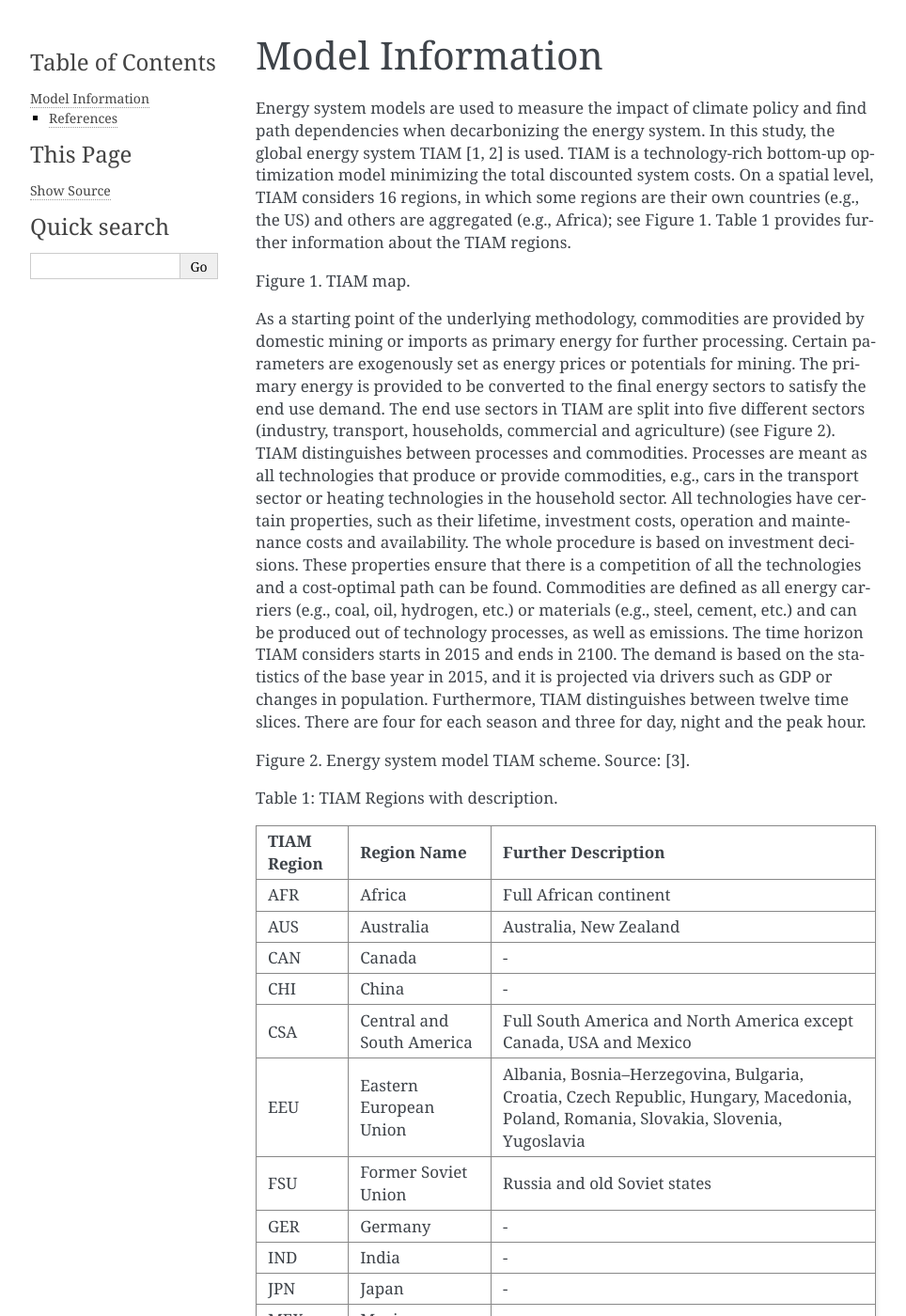
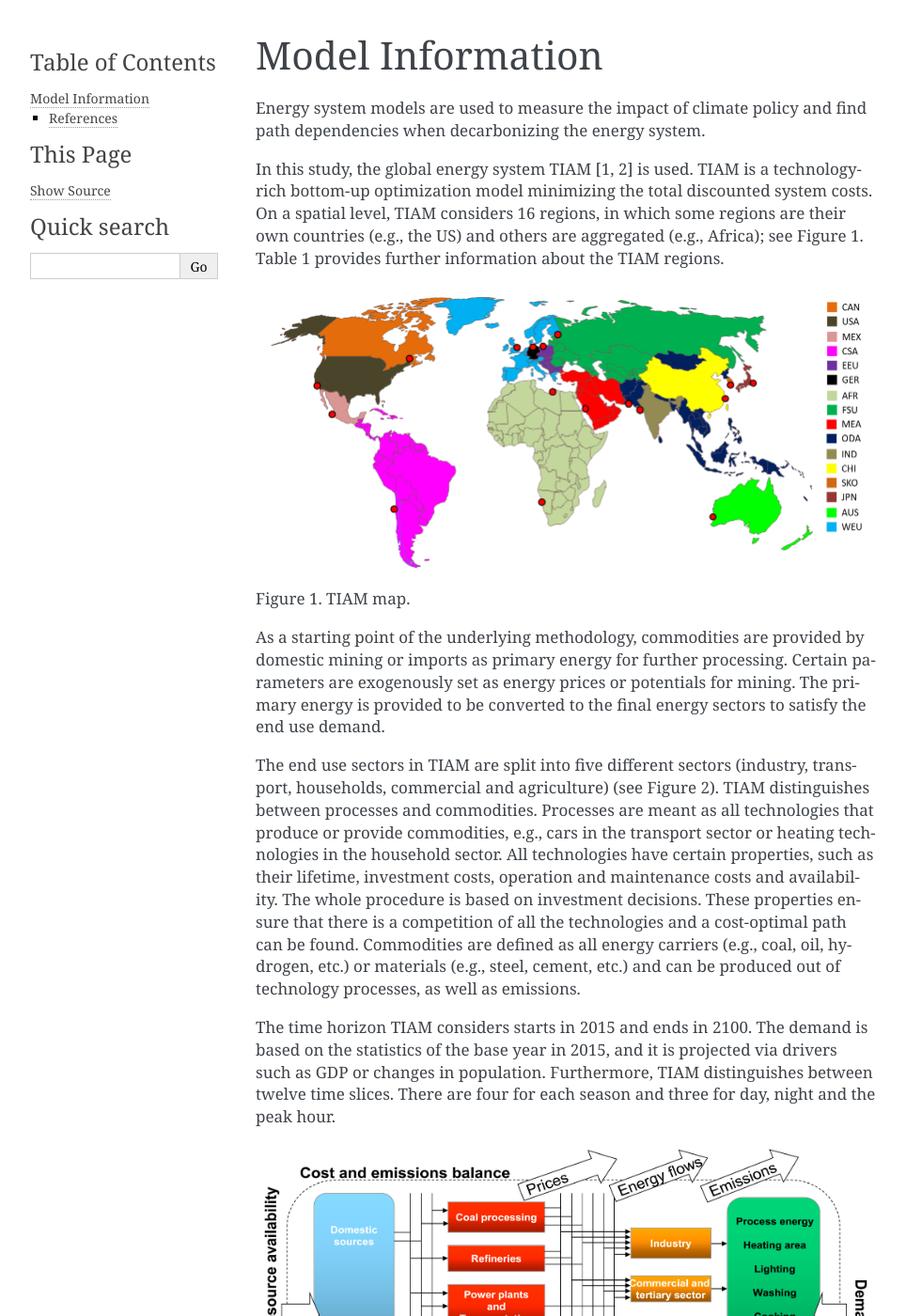
Before and after one commit to experimentarium/etsap-tiam, a Sphinx documentation site: the page built from docs/model_objective/introduction-tiam.md, in a window 1280 px wide and 1400 px high. Shown: the whole window at 94% size, without its empty margins (148-1112 px from the left). Built offline with Sphinx 7.4.7, drawn with Linux system fonts in a browser that asks for light colours.

Commit message:
Include figures and rename a file (#19)

```diff
--- a/docs/model_objective/Introduction_TIAM.md
+++ b/docs/model_objective/introduction-tiam.md
@@ -1,16 +1,19 @@
 # Model Information
 
 Energy system models are used to measure the impact of climate policy and find path dependencies when decarbonizing the energy system.
+
 In this study, the global energy system TIAM [1, 2] is used. TIAM is a technology-rich bottom-up optimization model minimizing the total discounted system costs. On a spatial level, TIAM considers 16 regions, in which some regions are their own countries (e.g., the US) and others are aggregated (e.g., Africa); see Figure 1. Table 1 provides further information about the TIAM regions.
 
-
+![TIAM Map](./figs/tiam-map.png)
 Figure 1. TIAM map.
 
 As a starting point of the underlying methodology, commodities are provided by domestic mining or imports as primary energy for further processing. Certain parameters are exogenously set as energy prices or potentials for mining. The primary energy is provided to be converted to the final energy sectors to satisfy the end use demand.
+
 The end use sectors in TIAM are split into five different sectors (industry, transport, households, commercial and agriculture) (see Figure 2). TIAM distinguishes between processes and commodities. Processes are meant as all technologies that produce or provide commodities, e.g., cars in the transport sector or heating technologies in the household sector. All technologies have certain properties, such as their lifetime, investment costs, operation and maintenance costs and availability. The whole procedure is based on investment decisions. These properties ensure that there is a competition of all the technologies and a cost-optimal path can be found. Commodities are defined as all energy carriers (e.g., coal, oil, hydrogen, etc.) or materials (e.g., steel, cement, etc.) and can be produced out of technology processes, as well as emissions.
+
 The time horizon TIAM considers starts in 2015 and ends in 2100. The demand is based on the statistics of the base year in 2015, and it is projected via drivers such as GDP or changes in population. Furthermore, TIAM distinguishes between twelve time slices. There are four for each season and three for day, night and the peak hour.
 
-
+![TIAM Map](./figs/tiam-res.png)
 Figure 2. Energy system model TIAM scheme. Source: [3].
 
 Table 1: TIAM Regions with description.
```
Also changed, not shown: docs/regional_coverage/region-description.md (+1 -1 lines).
